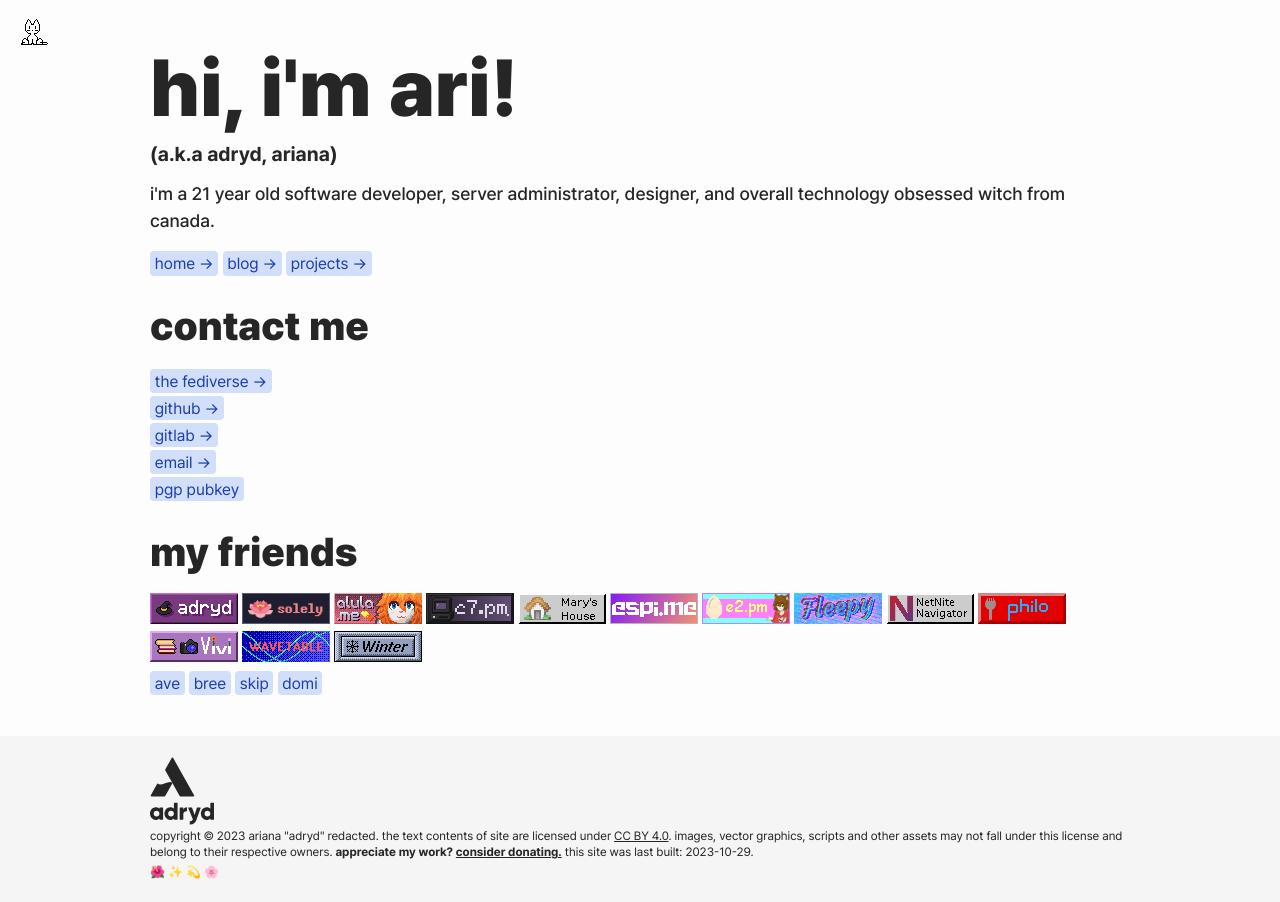
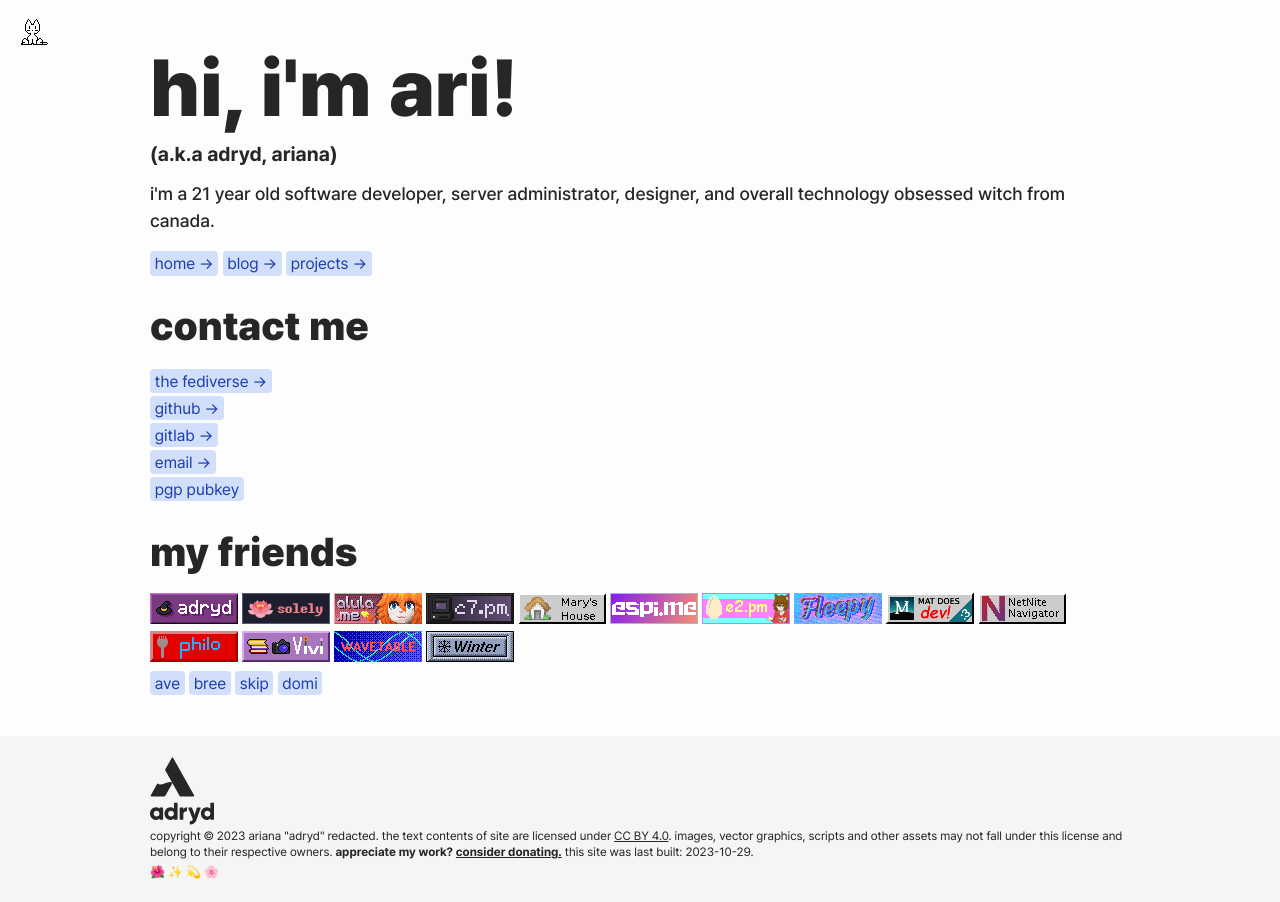
Before and after one commit to adryd325/website, a Jekyll site: the page built from index.html, in a window 1280 px wide. Built offline with Jekyll 4.4.1, drawn with Linux system fonts in a browser that asks for light colours.

Commit message:
add mat to friends

```diff
--- a/index.html
+++ b/index.html
@@ -79,6 +79,9 @@ title: home
       <a class="inline-flex" href="//fleepy.tv"
         ><img src="/static/buttons/fleepy.png" alt="Fleepy"
       /></a>
+      <a class="inline-flex" href="//matdoes.dev"
+        ><img src="/static/buttons/matdoesdev.png" alt="matdoesdev"
+      /></a>
       <a class="inline-flex" href="//notnite.com"
         ><img src="/static/buttons/notnite.png" alt="NetNite Navigator"
       /></a>
```
Also changed, not shown: static/buttons/matdoesdev.png (added), 1 other file.
